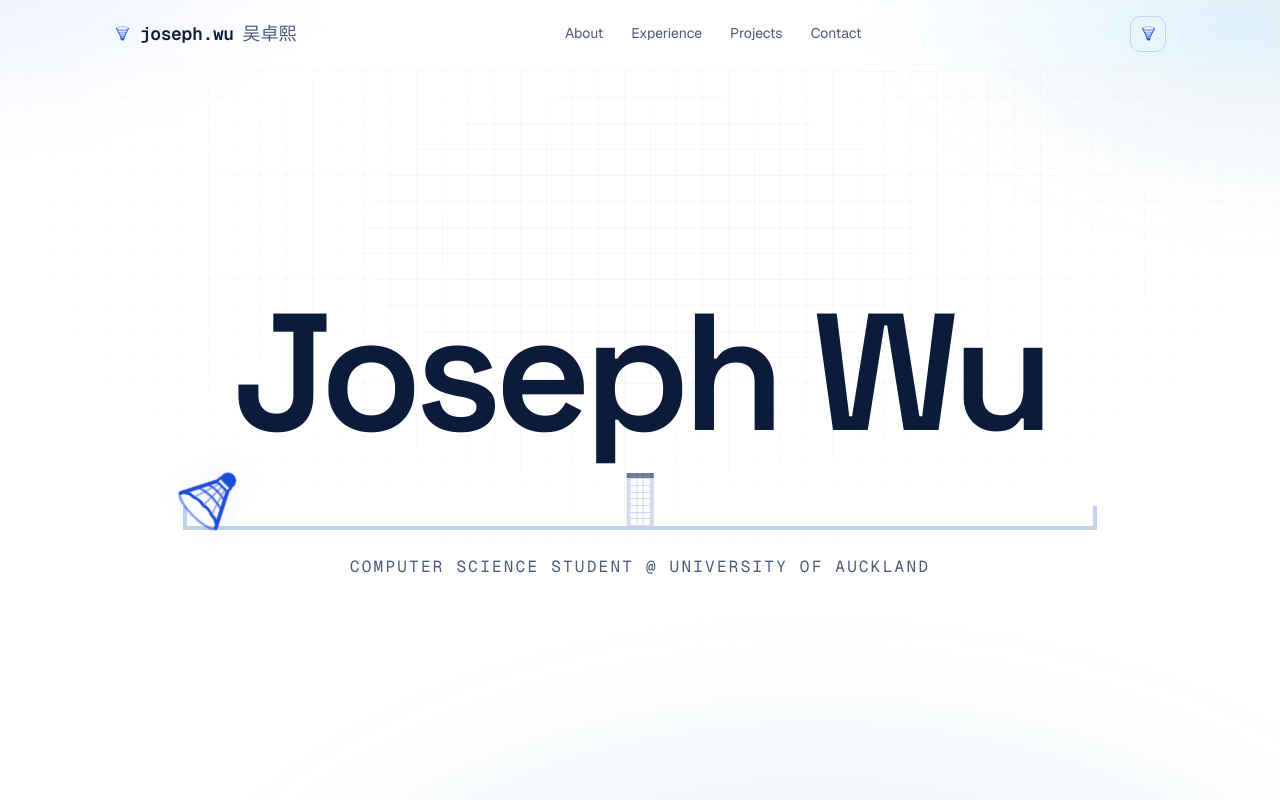
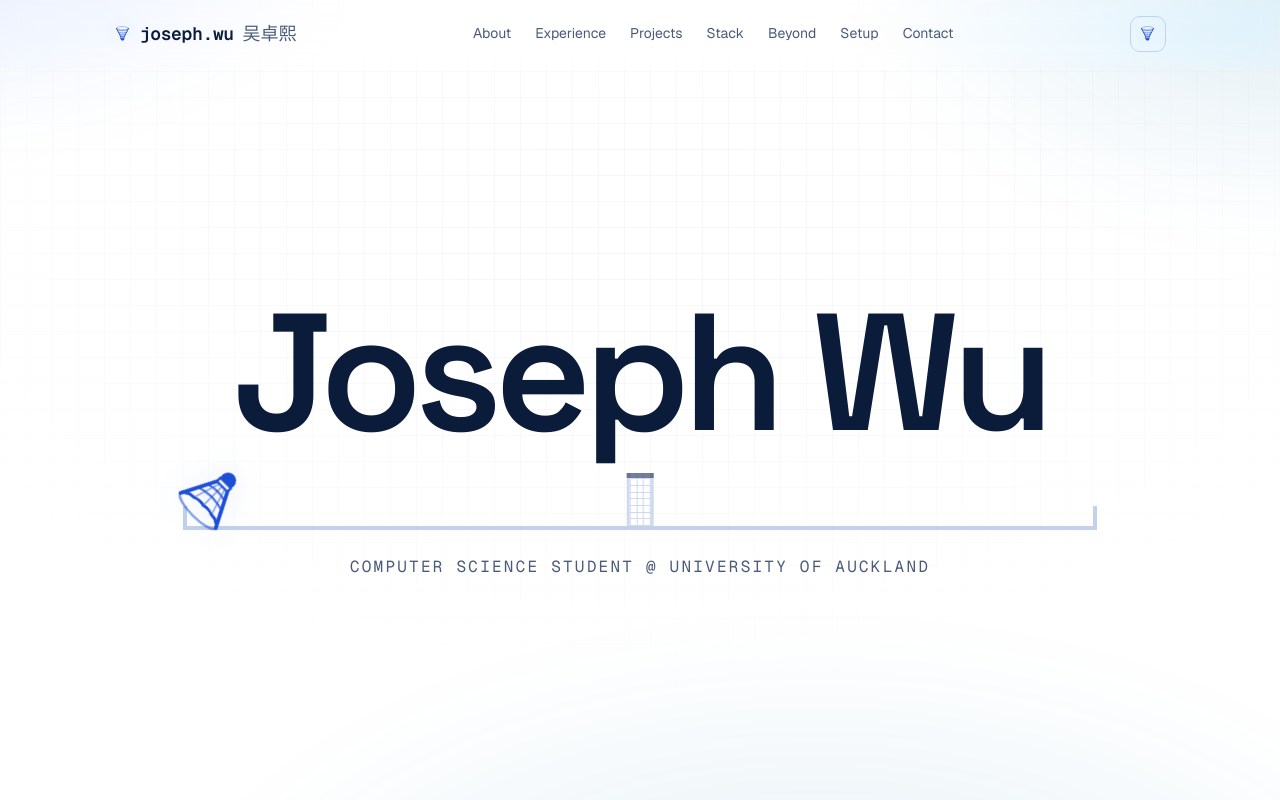
Before and after one commit to Wuuuuu5/portfolio, a Next.js app: page / in a window 1280 px wide. Shown: the top 800 px of the page. Built offline with nearby package versions, Linux system fonts and the light colour scheme.

Commit message:
Link every section from the header, in page order, collapsing to the menu below 960px

```diff
--- a/components/SiteHeader.tsx
+++ b/components/SiteHeader.tsx
@@ -4,10 +4,15 @@ import { useEffect, useState, useSyncExternalStore } from "react";
 import { site } from "@/lib/content";
 import Shuttle from "./Shuttle";
 
+// Every section, in page order, so the mobile menu's 01–07 match the
+// section numbers on the page.
 const links = [
   { href: "#about", label: "About" },
   { href: "#experience", label: "Experience" },
   { href: "#work", label: "Projects" },
+  { href: "#skills", label: "Stack" },
+  { href: "#beyond", label: "Beyond" },
+  { href: "#setup", label: "Setup" },
   { href: "#contact", label: "Contact" },
 ];
 
@@ -74,7 +79,7 @@ export default function SiteHeader() {
           </span>
         </a>
 
-        <div className="ml-auto flex gap-7 text-[0.875rem] text-fg-dim max-[760px]:hidden">
+        <div className="ml-auto flex gap-6 text-[0.875rem] text-fg-dim max-[960px]:hidden">
           {links.map((link) => (
             <a
               key={link.href}
@@ -101,7 +106,7 @@ export default function SiteHeader() {
         {/* Mobile only, where the links above are hidden. */}
         <button
           type="button"
-          className="group/menu ml-[0.6rem] hidden size-9 cursor-pointer place-content-center justify-items-center gap-[5px] rounded-[10px] border border-line-strong transition-colors duration-250 hover:border-accent max-[760px]:grid"
+          className="group/menu ml-[0.6rem] hidden size-9 cursor-pointer place-content-center justify-items-center gap-[5px] rounded-[10px] border border-line-strong transition-colors duration-250 hover:border-accent max-[960px]:grid"
           onClick={() => setOpen((v) => !v)}
           aria-expanded={open}
           aria-controls="mobile-nav"
@@ -118,7 +123,7 @@ export default function SiteHeader() {
           animate in instead. */}
       <div
         id="mobile-nav"
-        className={`hidden flex-col border-t border-line bg-bg/94 px-[var(--gutter)] pt-1 pb-7 backdrop-blur-[14px] ${open ? "max-[760px]:flex" : ""}`}
+        className={`hidden flex-col border-t border-line bg-bg/94 px-[var(--gutter)] pt-1 pb-7 backdrop-blur-[14px] ${open ? "max-[960px]:flex" : ""}`}
         hidden={!open}
       >
         {links.map((link, i) => (
```
